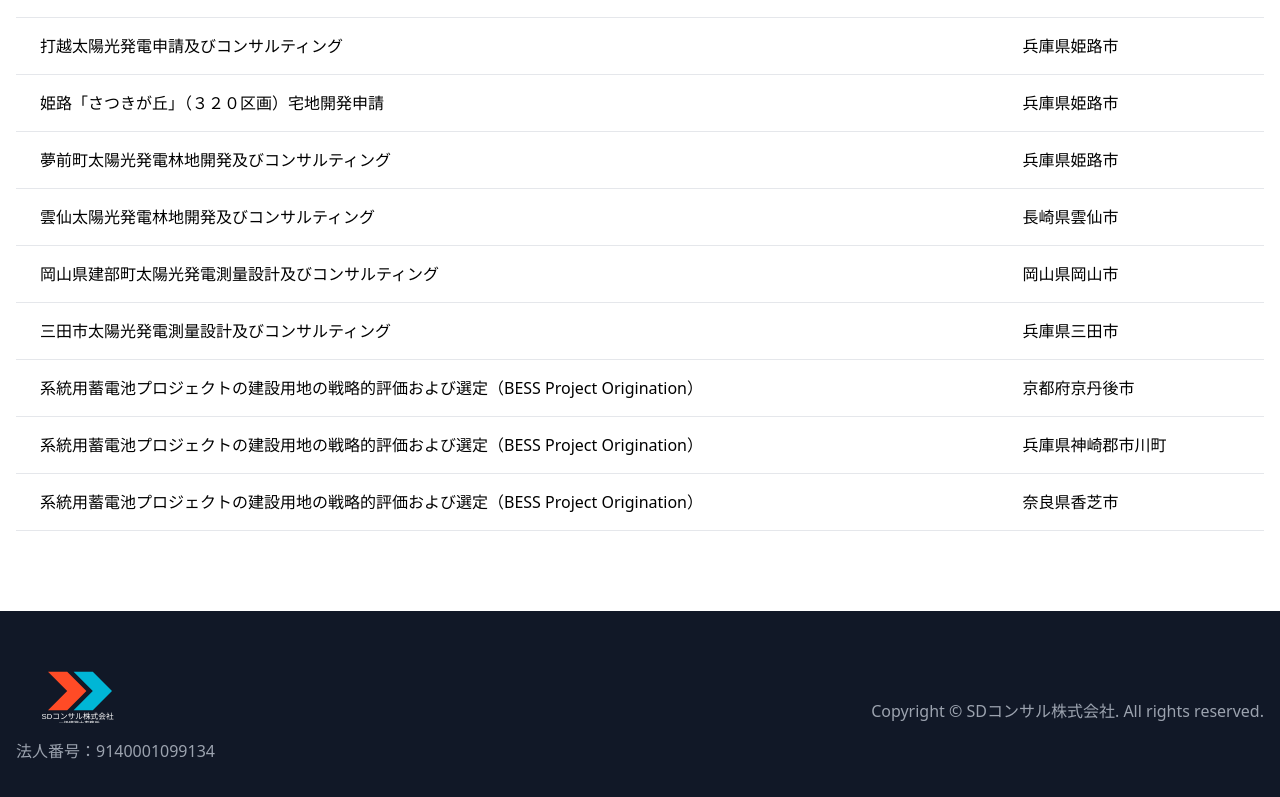
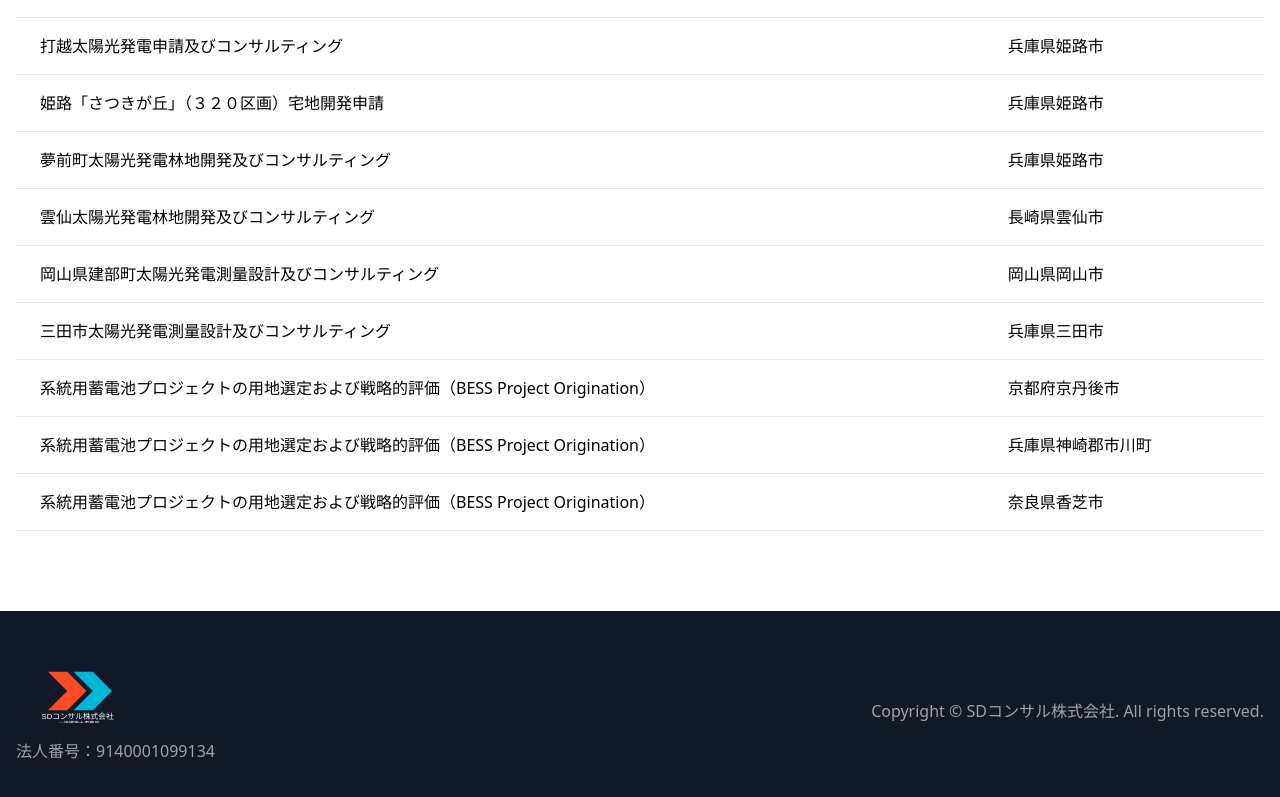
Before and after one commit to tisket552/verdant-sdconsultant, a React (Vite) app: page / in a window 1280 px wide. Shown: the part 4043-4840 px from the top of the page. Built offline with nearby package versions, Linux system fonts and the light colour scheme.

Commit message:
Update project descriptions for BESS Project Origination

```diff
--- a/src/App.tsx
+++ b/src/App.tsx
@@ -224,9 +224,9 @@ function App() {
                     ['雲仙太陽光発電林地開発及びコンサルティング', '長崎県雲仙市'],
                     ['岡山県建部町太陽光発電測量設計及びコンサルティング', '岡山県岡山市'],
                     ['三田市太陽光発電測量設計及びコンサルティング', '兵庫県三田市'],
-                    ['系統用蓄電池プロジェクトの建設用地の戦略的評価および選定（BESS Project Origination）', '京都府京丹後市'],
-                    ['系統用蓄電池プロジェクトの建設用地の戦略的評価および選定（BESS Project Origination）', '兵庫県神崎郡市川町'],
-                    ['系統用蓄電池プロジェクトの建設用地の戦略的評価および選定（BESS Project Origination）', '奈良県香芝市'],
+                    ['系統用蓄電池プロジェクトの用地選定および戦略的評価（BESS Project Origination）', '京都府京丹後市'],
+                    ['系統用蓄電池プロジェクトの用地選定および戦略的評価（BESS Project Origination）', '兵庫県神崎郡市川町'],
+                    ['系統用蓄電池プロジェクトの用地選定および戦略的評価（BESS Project Origination）', '奈良県香芝市'],
                         ].map((item, index) => (
                     <tr key={index} className="border-b hover:bg-gray-50">
                       <td className="py-4 px-6">{item[0]}</td>
```
